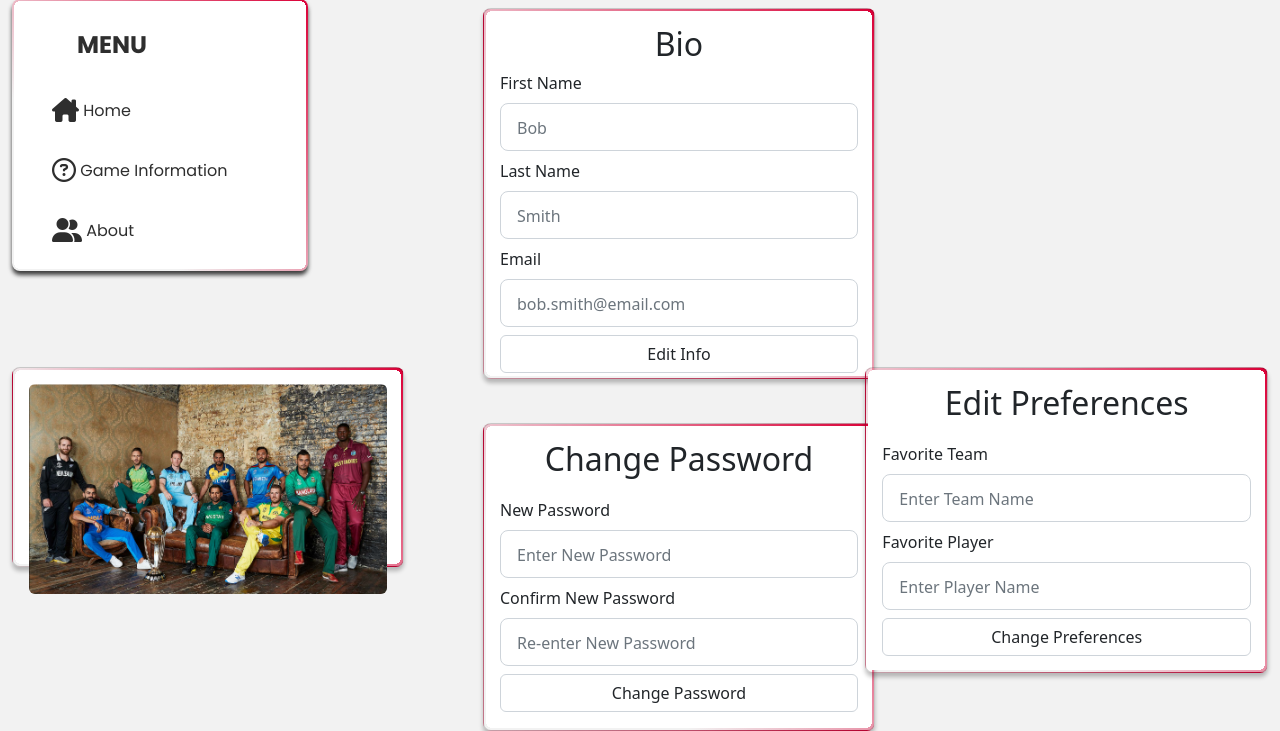
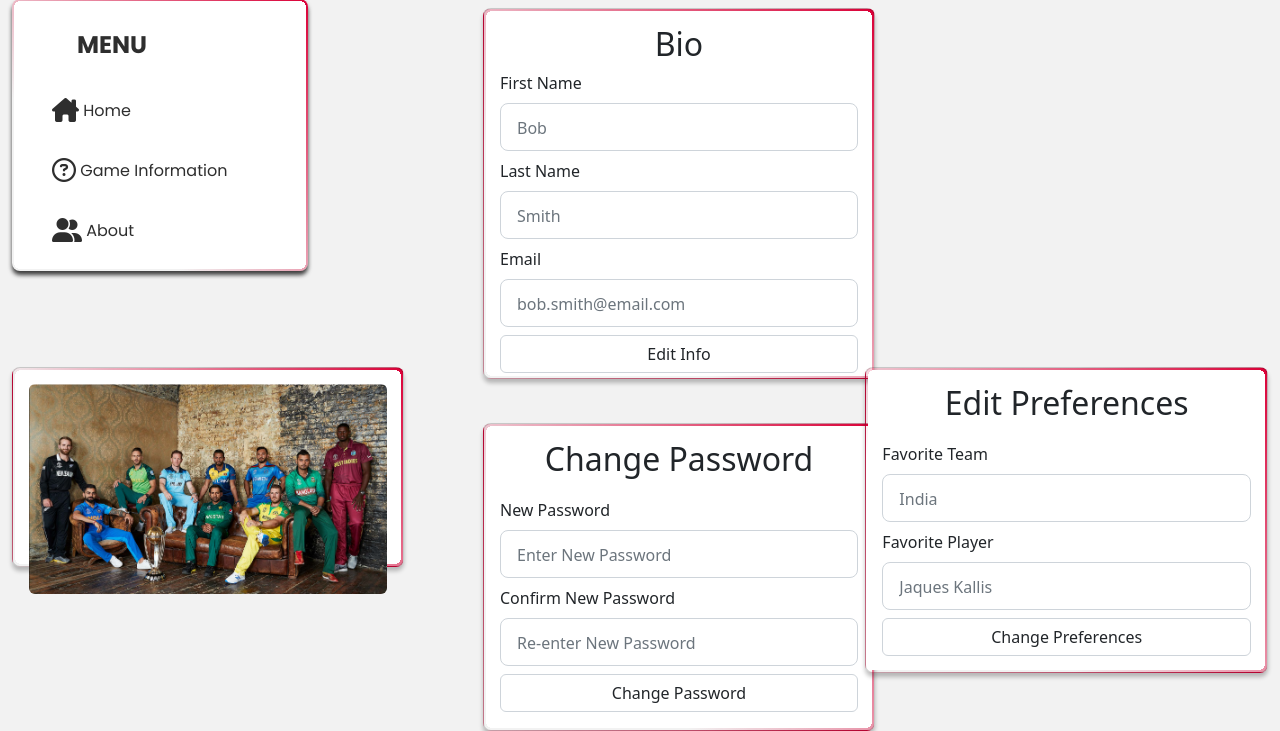
Before and after one commit to Sm3ggl3s/CricketHub, a Flask app: page /profile in a window 1280 px wide. Shown: the part 167-898 px from the top of the page. Run offline with Flask 3, Linux system fonts and the light colour scheme; some libraries are stand-ins or nearby versions.

Commit message:
Minor profile tweaks

```diff
--- a/templates/profile.html
+++ b/templates/profile.html
@@ -75,12 +75,12 @@
                     <div class="form-group mb-2">
                         <label class="form-label" for="typepassword">Favorite Team</label>
                         <input type="team-name" id="team-name" name="team-name" class="form-control form-control-lg"
-                            required placeholder="Enter Team Name" autocomplete="off" />
+                            required placeholder="India" autocomplete="off" />
                     </div>
                     <div class="form-group mb-2">
                         <label class="form-label" for="typeconfim">Favorite Player</label>
                         <input type="player" id="player" name="player" class="form-control form-control-lg" required
-                            placeholder="Enter Player Name" autocomplete="off" />
+                            placeholder="Jaques Kallis" autocomplete="off" />
                     </div>
                     <button type="submit" class="form-control">Change Preferences</button>
                 </div>
```
